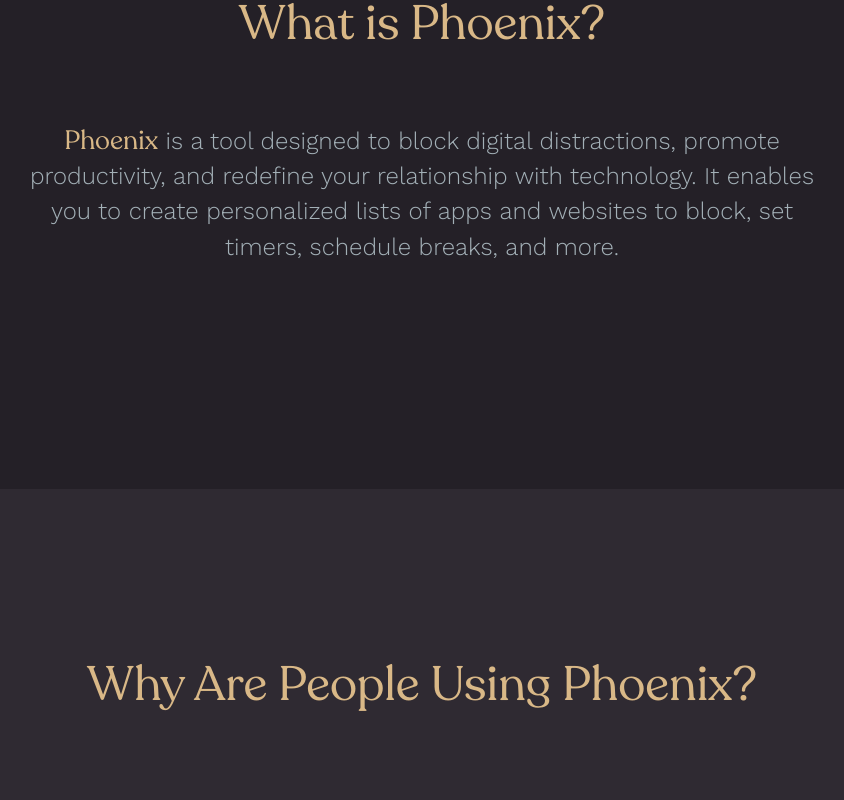
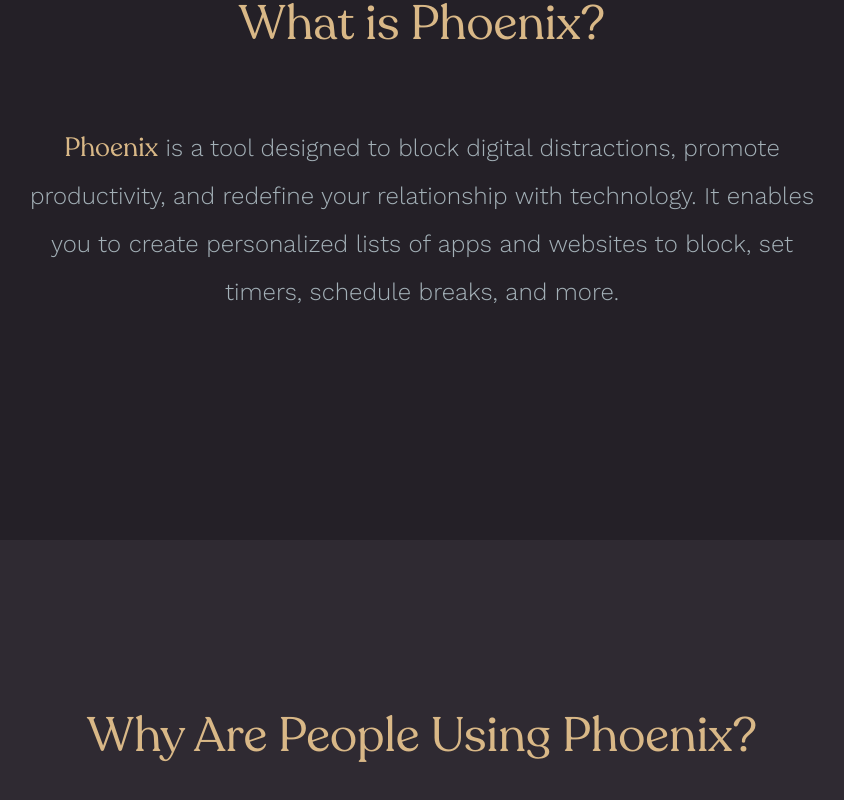
Before and after one commit to jeremyash13/Phoenix_Website, a SvelteKit app: page / in a window 1280 px wide. Shown: the part 1060-1860 px from the top of the page, without its empty margins (218-1062 px from the left). Built offline with nearby package versions, Linux system fonts and the light colour scheme.

Commit message:
increased line height on section 2 text

```diff
--- a/static/css/styles.css
+++ b/static/css/styles.css
@@ -338,6 +338,7 @@ a.call-to-action h5 {
 	& p {
 		text-align: center;
 		font-size: 1.5rem;
+		line-height: 3rem;
 	}
 }
 
```
